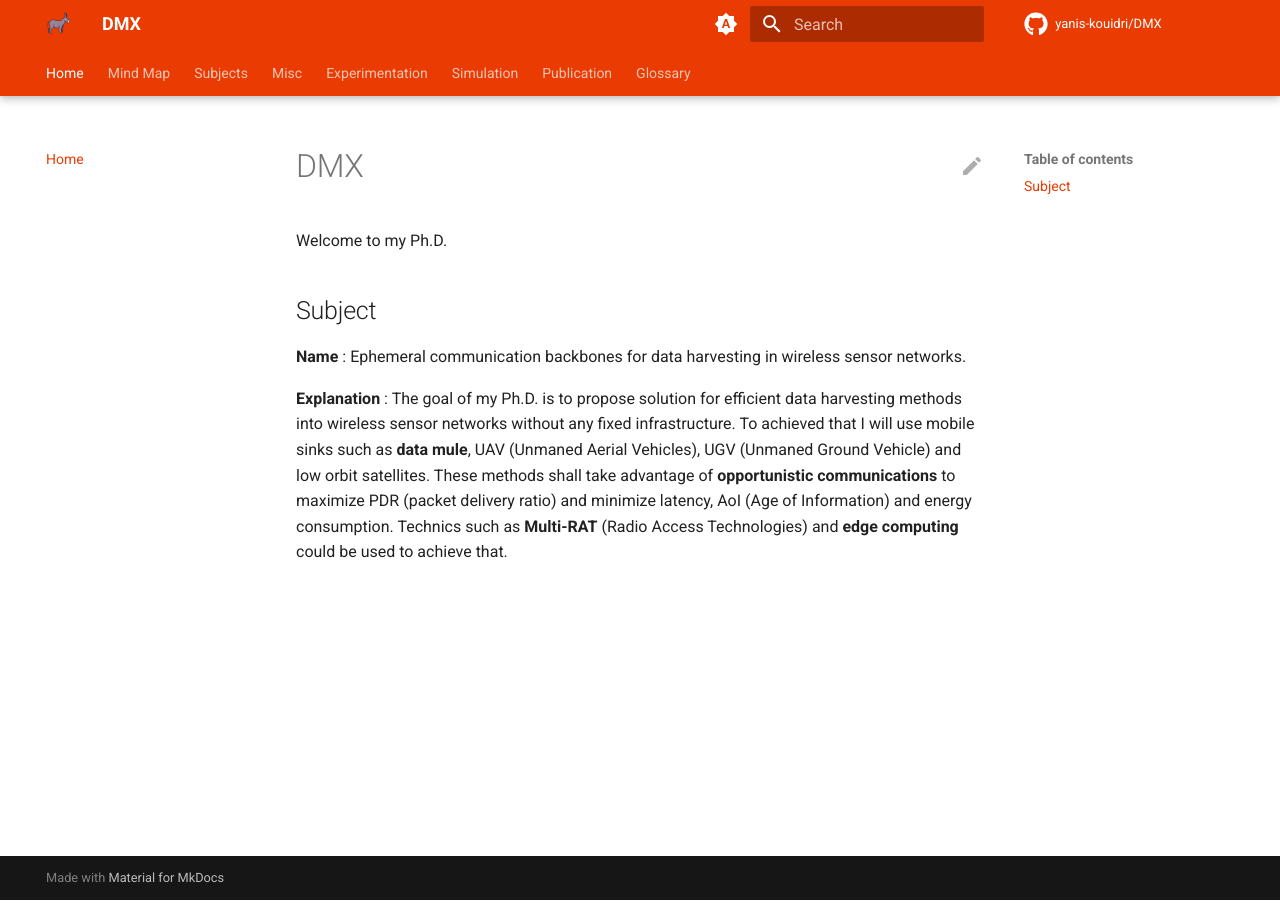
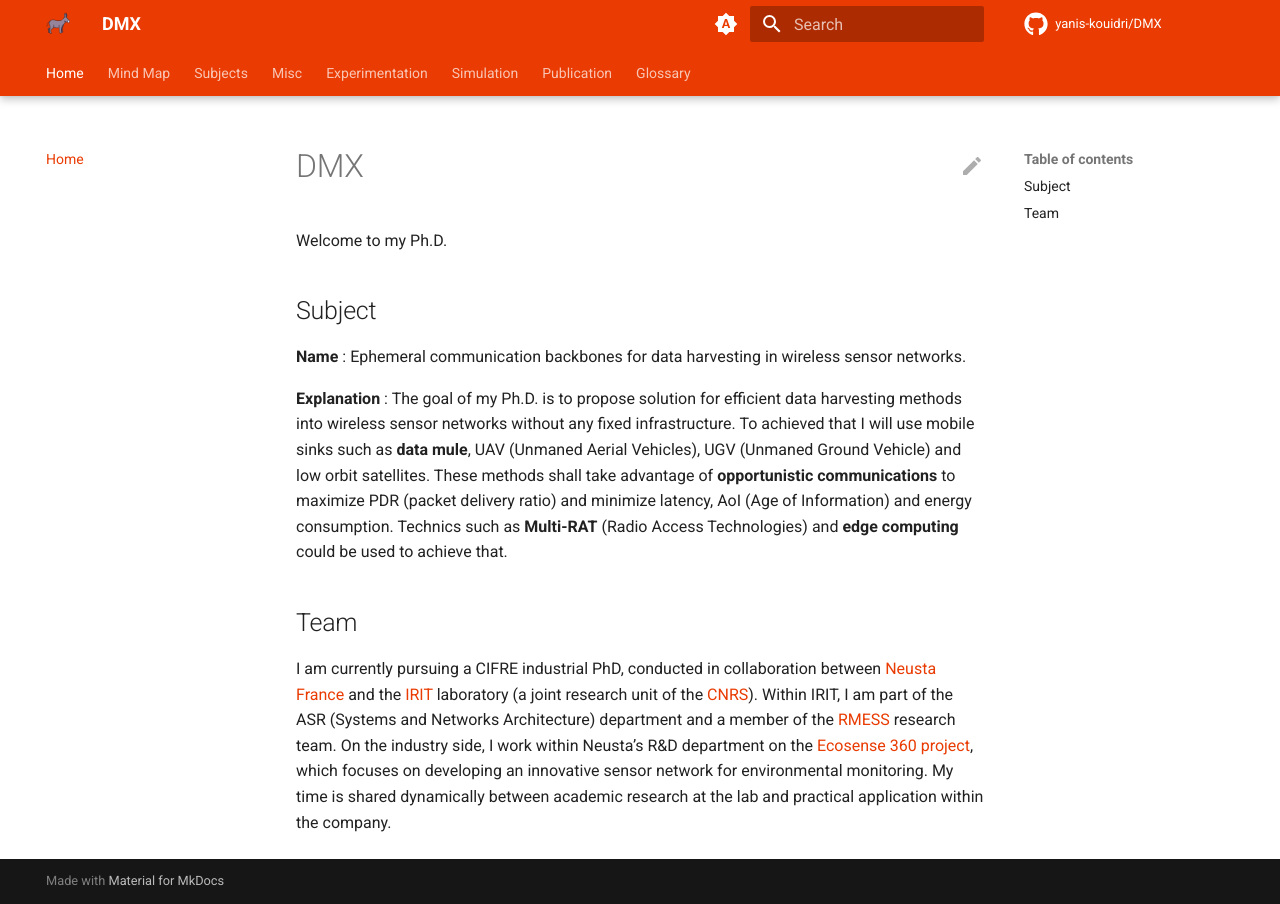
Before and after one commit to Yanis-Kouidri/DMX, an MkDocs documentation site: the page built from docs/index.md, in a window 1280 px wide. Built offline with MkDocs 1.6.1 and Material for MkDocs 9.7.7, drawn with Linux system fonts in a browser that asks for light colours; comment, search, counter and statistics services are not loaded.

Commit message:
feat: add Team section to index for Ph.D. documentation

```diff
--- a/docs/index.md
+++ b/docs/index.md
@@ -7,3 +7,7 @@ Welcome to my Ph.D.
 **Name** : Ephemeral communication backbones for data harvesting in wireless sensor networks.
 
 **Explanation** : The goal of my Ph.D. is to propose solution for efficient data harvesting methods into wireless sensor networks without any fixed infrastructure. To achieved that I will use mobile sinks such as **data mule**, UAV (Unmaned Aerial Vehicles), UGV (Unmaned Ground Vehicle) and low orbit satellites. These methods shall take advantage of **opportunistic communications** to maximize PDR (packet delivery ratio) and minimize latency, AoI (Age of Information) and energy consumption. Technics such as **Multi-RAT** (Radio Access Technologies) and **edge computing** could be used to achieve that.
+
+## Team
+
+I am currently pursuing a CIFRE industrial PhD, conducted in collaboration between [Neusta France](https://neusta.fr) and the [IRIT](https://irit.fr) laboratory (a joint research unit of the [CNRS](https://cnrs.fr)). Within IRIT, I am part of the ASR (Systems and Networks Architecture) department and a member of the [RMESS](https://www.irit.fr/departement/architecture-systemes-reseaux/rmess/) research team. On the industry side, I work within Neusta’s R&D department on the [Ecosense 360 project](https://www.neusta.fr/recherche), which focuses on developing an innovative sensor network for environmental monitoring. My time is shared dynamically between academic research at the lab and practical application within the company.
```
